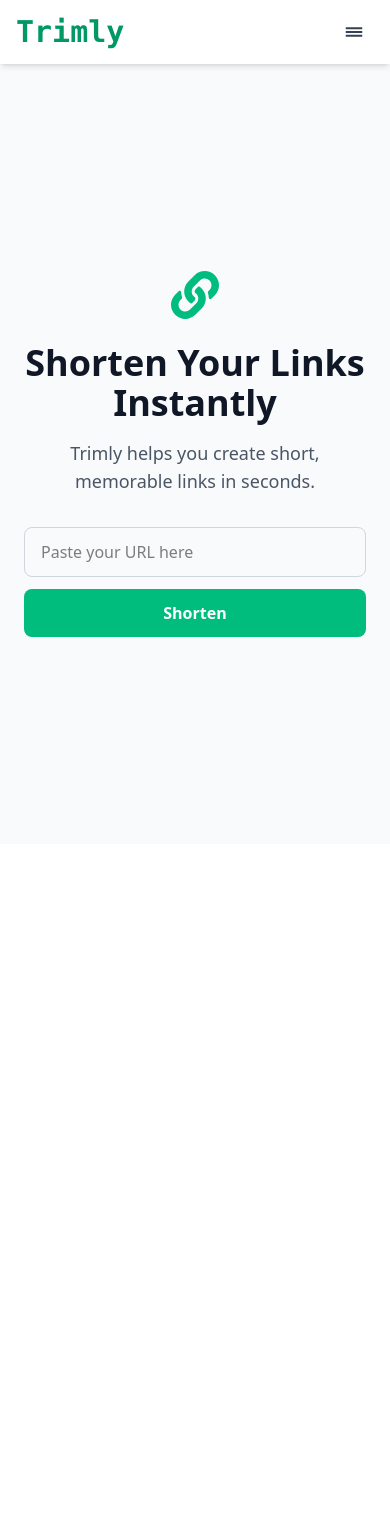
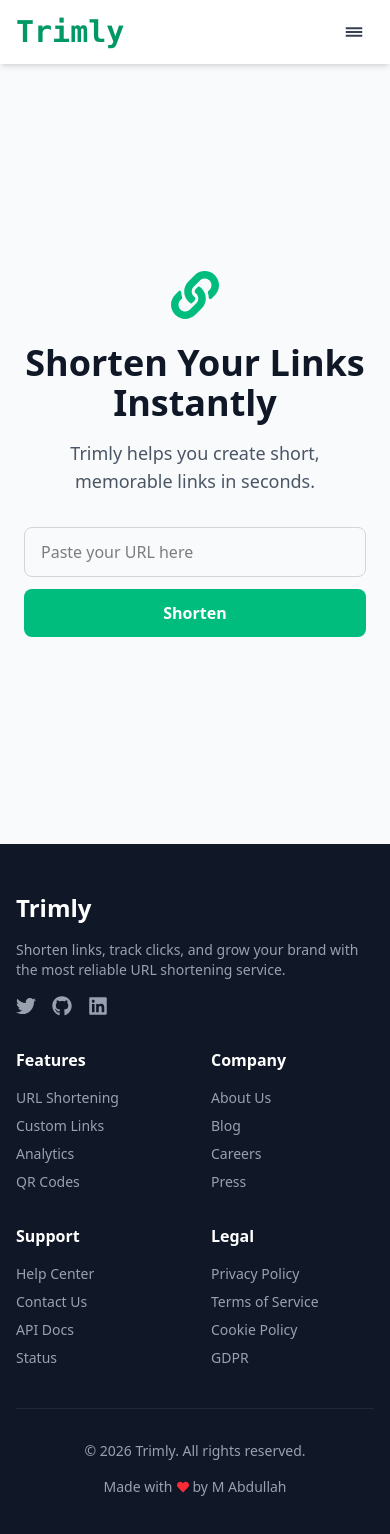
Before and after one commit to muhammad-abdullah11/Trimly, a Next.js app: page / in a window 390 px wide. Shown: the top 1534 px of the page. Before the commit the page ends 844 px from the top, so only its background shows below. Built offline with nearby package versions, Linux system fonts and the light colour scheme.

Commit message:
add responsive footer section

```diff
--- a/app/layout.tsx
+++ b/app/layout.tsx
@@ -2,6 +2,7 @@ import type { Metadata } from "next";
 import { Geist, Geist_Mono } from "next/font/google";
 import "./globals.css";
 import Header from "@/components/Header";
+import Footer from "@/components/Footer";
 
 const geistSans = Geist({
   variable: "--font-geist-sans",
@@ -30,7 +31,9 @@ export default function RootLayout({
     >
       <body className="min-h-full flex flex-col">
         <Header/>
-        {children}</body>
+        {children}
+        <Footer/>
+        </body>
     </html>
   );
 }
--- /dev/null
+++ b/components/Footer.tsx
@@ -0,0 +1,125 @@
+import { FaTwitter, FaGithub, FaLinkedin, FaHeart } from "react-icons/fa";
+
+const features = [
+  { label: "URL Shortening", href: "#" },
+  { label: "Custom Links", href: "#" },
+  { label: "Analytics", href: "#" },
+  { label: "QR Codes", href: "#" },
+];
+
+const company = [
+  { label: "About Us", href: "#" },
+  { label: "Blog", href: "#" },
+  { label: "Careers", href: "#" },
+  { label: "Press", href: "#" },
+];
+
+const support = [
+  { label: "Help Center", href: "#" },
+  { label: "Contact Us", href: "#" },
+  { label: "API Docs", href: "#" },
+  { label: "Status", href: "#" },
+];
+
+const legal = [
+  { label: "Privacy Policy", href: "#" },
+  { label: "Terms of Service", href: "#" },
+  { label: "Cookie Policy", href: "#" },
+  { label: "GDPR", href: "#" },
+];
+
+const socialLinks = [
+  { icon: FaTwitter, href: "#", label: "Twitter" },
+  { icon: FaGithub, href: "#", label: "GitHub" },
+  { icon: FaLinkedin, href: "#", label: "LinkedIn" },
+];
+
+export default function Footer() {
+  return (
+    <footer className="bg-gray-900 text-gray-400">
+      <div className="max-w-6xl mx-auto px-4 py-12">
+        <div className="grid grid-cols-2 md:grid-cols-5 gap-8">
+          <div className="col-span-2 md:col-span-1">
+            <div className="text-2xl font-bold text-white mb-4">Trimly</div>
+            <p className="text-sm mb-4">
+              Shorten links, track clicks, and grow your brand with the most reliable URL shortening service.
+            </p>
+            <div className="flex gap-4">
+              {socialLinks.map((social) => (
+                <a
+                  key={social.label}
+                  href={social.href}
+                  aria-label={social.label}
+                  className="text-gray-400 text-xl"
+                >
+                  <social.icon />
+                </a>
+              ))}
+            </div>
+          </div>
+
+          <div>
+            <h3 className="text-white font-semibold mb-4">Features</h3>
+            <ul className="space-y-2 text-sm">
+              {features.map((link) => (
+                <li key={link.label}>
+                  <a href={link.href} className="text-gray-400">
+                    {link.label}
+                  </a>
+                </li>
+              ))}
+            </ul>
+          </div>
+
+          <div>
+            <h3 className="text-white font-semibold mb-4">Company</h3>
+            <ul className="space-y-2 text-sm">
+              {company.map((link) => (
+                <li key={link.label}>
+                  <a href={link.href} className="text-gray-400">
+                    {link.label}
+                  </a>
+                </li>
+              ))}
+            </ul>
+          </div>
+
+          <div>
+            <h3 className="text-white font-semibold mb-4">Support</h3>
+            <ul className="space-y-2 text-sm">
+              {support.map((link) => (
+                <li key={link.label}>
+                  <a href={link.href} className="text-gray-400">
+                    {link.label}
+                  </a>
+                </li>
+              ))}
+            </ul>
+          </div>
+
+          <div>
+            <h3 className="text-white font-semibold mb-4">Legal</h3>
+            <ul className="space-y-2 text-sm">
+              {legal.map((link) => (
+                <li key={link.label}>
+                  <a href={link.href} className="text-gray-400">
+                    {link.label}
+                  </a>
+                </li>
+              ))}
+            </ul>
+          </div>
+        </div>
+
+        <div className="border-t border-gray-800 mt-10 pt-8">
+          <div className="flex flex-col md:flex-row items-center justify-between gap-4">
+            <p className="text-sm">© 2026 Trimly. All rights reserved.</p>
+            <p className="text-sm flex items-center gap-1">
+              Made with <FaHeart className="text-red-500 text-xs" /> by M Abdullah
+            </p>
+          </div>
+        </div>
+      </div>
+    </footer>
+  );
+}
```
